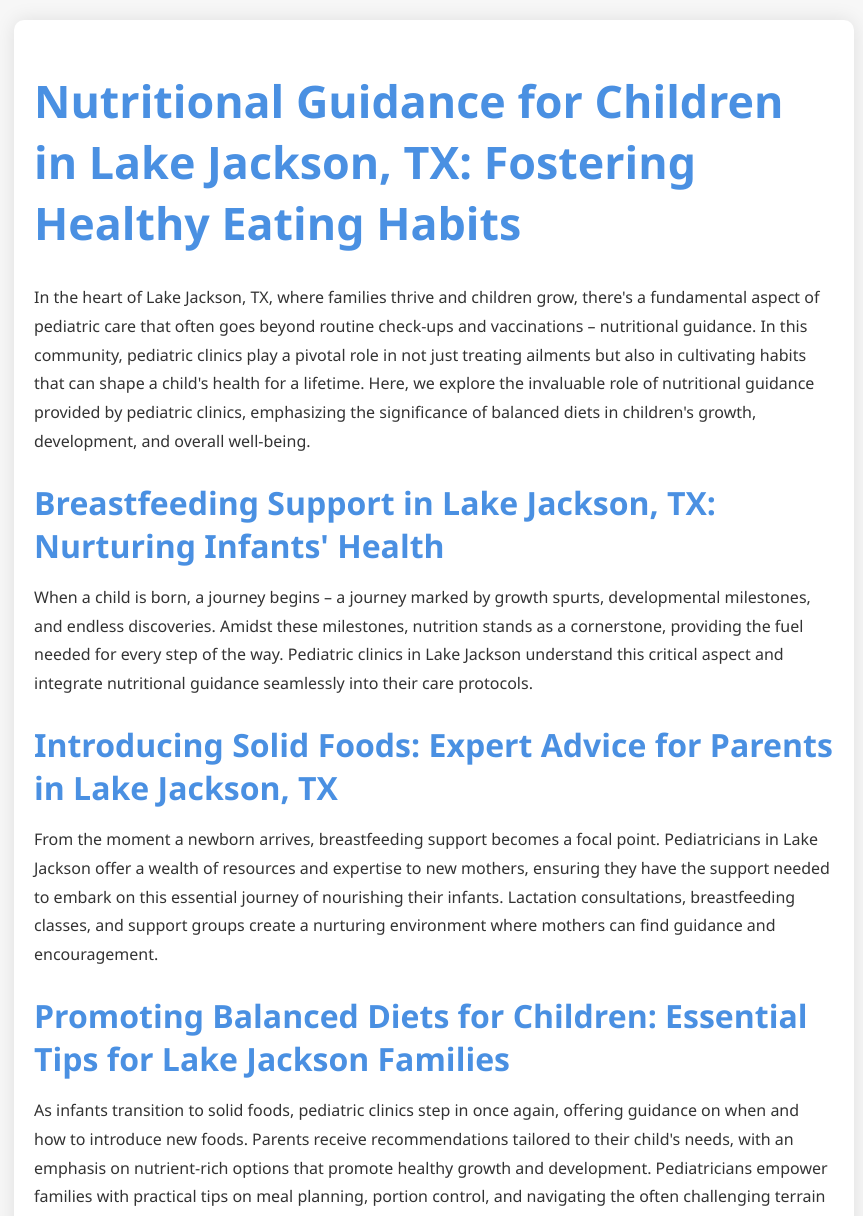
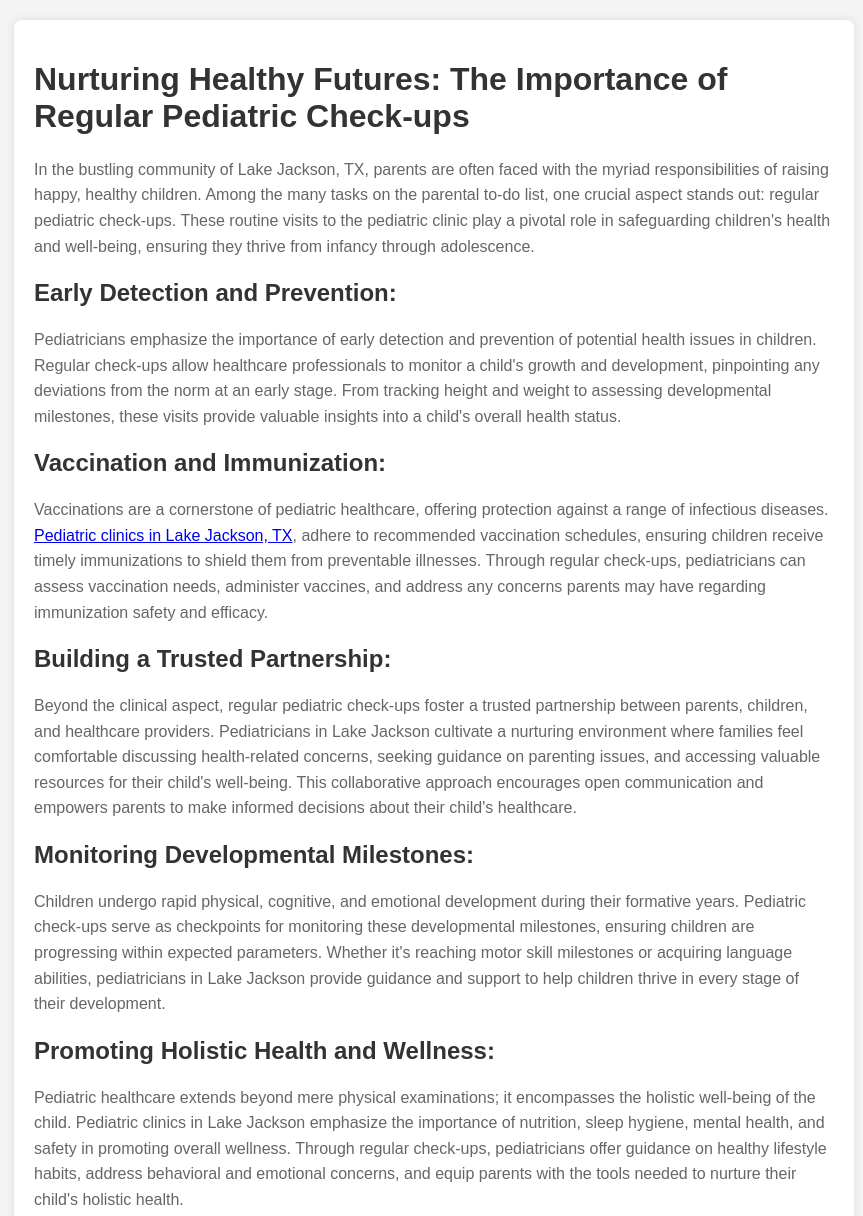
Before and after one commit to amyjcakson123/Pediatric-Care, a plain HTML site: page index.html in a window 1280 px wide. Shown: the top 1216 px of the page, without its empty margins (206-1069 px from the left). Drawn offline with Linux system fonts and the light colour scheme.

Commit message:
Update index.html

```diff
--- a/index.html
+++ b/index.html
@@ -3,85 +3,52 @@
 <head>
     <meta charset="UTF-8">
     <meta name="viewport" content="width=device-width, initial-scale=1.0">
-    <title>Nutritional Guidance for Children in Lake Jackson, TX: Fostering Healthy Eating Habits</title>
+    <title>Nurturing Healthy Futures: The Importance of Regular Pediatric Check-ups</title>
     <style>
         body {
-            font-family: 'Segoe UI', Tahoma, Geneva, Verdana, sans-serif;
+            font-family: Arial, sans-serif;
             margin: 0;
             padding: 0;
-            background-color: #f7f7f7;
-            color: #333333;
+            background-color: #f4f4f4;
         }
         .container {
             max-width: 800px;
             margin: 20px auto;
             padding: 20px;
-            background-color: #ffffff;
-            border-radius: 10px;
-            box-shadow: 0 0 20px rgba(0, 0, 0, 0.1);
+            background-color: #fff;
+            border-radius: 8px;
+            box-shadow: 0 0 10px rgba(0, 0, 0, 0.1);
         }
-        h1 {
-            color: #4a90e2;
-            font-size: 2.8rem;
-            margin-bottom: 30px;
-        }
-        h2 {
-            color: #4a90e2;
-            font-size: 2rem;
-            margin-top: 25px;
-            margin-bottom: 15px;
+        h1, h2, h3 {
+            color: #333;
         }
         p {
-            line-height: 1.8;
-            margin-bottom: 20px;
-        }
-        a {
-            color: #4a90e2;
-            text-decoration: none;
-            transition: color 0.3s ease;
-        }
-        a:hover {
-            color: #3c6ab7;
-        }
-        em {
-            font-style: italic;
-            color: #888888;
-        }
-        .highlight {
-            background-color: #f9f9f9;
-            padding: 10px;
-            border-radius: 5px;
+            line-height: 1.6;
+            color: #666;
         }
     </style>
 </head>
 <body>
     <div class="container">
-        <h1>Nutritional Guidance for Children in Lake Jackson, TX: Fostering Healthy Eating Habits</h1>
-        <p>In the heart of Lake Jackson, TX, where families thrive and children grow, there's a fundamental aspect of pediatric care that often goes beyond routine check-ups and vaccinations – nutritional guidance. In this community, pediatric clinics play a pivotal role in not just treating ailments but also in cultivating habits that can shape a child's health for a lifetime. Here, we explore the invaluable role of nutritional guidance provided by pediatric clinics, emphasizing the significance of balanced diets in children's growth, development, and overall well-being.</p>
+        <h1>Nurturing Healthy Futures: The Importance of Regular Pediatric Check-ups</h1>
+        <p>In the bustling community of Lake Jackson, TX, parents are often faced with the myriad responsibilities of raising happy, healthy children. Among the many tasks on the parental to-do list, one crucial aspect stands out: regular pediatric check-ups. These routine visits to the pediatric clinic play a pivotal role in safeguarding children's health and well-being, ensuring they thrive from infancy through adolescence.</p>
 
-        <h2>Breastfeeding Support in Lake Jackson, TX: Nurturing Infants' Health</h2>
-        <p>When a child is born, a journey begins – a journey marked by growth spurts, developmental milestones, and endless discoveries. Amidst these milestones, nutrition stands as a cornerstone, providing the fuel needed for every step of the way. Pediatric clinics in Lake Jackson understand this critical aspect and integrate nutritional guidance seamlessly into their care protocols.</p>
+        <h2>Early Detection and Prevention:</h2>
+        <p>Pediatricians emphasize the importance of early detection and prevention of potential health issues in children. Regular check-ups allow healthcare professionals to monitor a child's growth and development, pinpointing any deviations from the norm at an early stage. From tracking height and weight to assessing developmental milestones, these visits provide valuable insights into a child's overall health status.</p>
 
-        <h2>Introducing Solid Foods: Expert Advice for Parents in Lake Jackson, TX</h2>
-        <p>From the moment a newborn arrives, breastfeeding support becomes a focal point. Pediatricians in Lake Jackson offer a wealth of resources and expertise to new mothers, ensuring they have the support needed to embark on this essential journey of nourishing their infants. Lactation consultations, breastfeeding classes, and support groups create a nurturing environment where mothers can find guidance and encouragement.</p>
+        <h2>Vaccination and Immunization:</h2>
+        <p>Vaccinations are a cornerstone of pediatric healthcare, offering protection against a range of infectious diseases. <a href="https://kidswayclinic.com/">Pediatric clinics in Lake Jackson, TX</a>, adhere to recommended vaccination schedules, ensuring children receive timely immunizations to shield them from preventable illnesses. Through regular check-ups, pediatricians can assess vaccination needs, administer vaccines, and address any concerns parents may have regarding immunization safety and efficacy.</p>
 
-        <h2>Promoting Balanced Diets for Children: Essential Tips for Lake Jackson Families</h2>
-        <p>As infants transition to solid foods, pediatric clinics step in once again, offering guidance on when and how to introduce new foods. Parents receive recommendations tailored to their child's needs, with an emphasis on nutrient-rich options that promote healthy growth and development. Pediatricians empower families with practical tips on meal planning, portion control, and navigating the often challenging terrain of picky eating.</p>
+        <h2>Building a Trusted Partnership:</h2>
+        <p>Beyond the clinical aspect, regular pediatric check-ups foster a trusted partnership between parents, children, and healthcare providers. Pediatricians in Lake Jackson cultivate a nurturing environment where families feel comfortable discussing health-related concerns, seeking guidance on parenting issues, and accessing valuable resources for their child's well-being. This collaborative approach encourages open communication and empowers parents to make informed decisions about their child's healthcare.</p>
 
-        <h2>Nutrition Education for Families: Empowering Lake Jackson Parents</h2>
-        <p>Balanced diets take center stage in the conversation about children's nutrition. Pediatric clinics in Lake Jackson champion the importance of incorporating a variety of food groups into children's diets, including fruits, vegetables, whole grains, lean proteins, and dairy products. Parents learn how to create meals that are not only nutritious but also appealing to young palates, setting the stage for lifelong healthy eating habits.</p>
+        <h2>Monitoring Developmental Milestones:</h2>
+        <p>Children undergo rapid physical, cognitive, and emotional development during their formative years. Pediatric check-ups serve as checkpoints for monitoring these developmental milestones, ensuring children are progressing within expected parameters. Whether it's reaching motor skill milestones or acquiring language abilities, pediatricians in Lake Jackson provide guidance and support to help children thrive in every stage of their development.</p>
 
-	<h2>Kidswayclinic.com: Your Resource for Pediatric Wellness</h2>
-<p>For comprehensive pediatric care and nutritional guidance in Lake Jackson, TX, individuals are encouraged to visit <a href="kidswayclinic.com">Kidswayclinic.com</a>. The clinic is renowned for its dedication to providing families with the resources and support necessary to foster healthy eating habits and promote overall wellness in children. From offering breastfeeding support to providing expert advice on introducing solid foods, the team of pediatricians and nutritionists at Kidsway Clinic is committed to guiding every individual through their journey. Visitors to the website can explore a plethora of informative articles, resources, and services specifically tailored to meet the nutritional needs of their children.</p>
+        <h2>Promoting Holistic Health and Wellness:</h2>
+        <p>Pediatric healthcare extends beyond mere physical examinations; it encompasses the holistic well-being of the child. Pediatric clinics in Lake Jackson emphasize the importance of nutrition, sleep hygiene, mental health, and safety in promoting overall wellness. Through regular check-ups, pediatricians offer guidance on healthy lifestyle habits, address behavioral and emotional concerns, and equip parents with the tools needed to nurture their child's holistic health.</p>
 
-        <h2>Preventing Childhood Obesity in Lake Jackson, TX: Strategies for Healthier Futures</h2>
-        <p>In the fight against childhood obesity, <a href="kidswayclinic.com">pediatric clinics</a> serve as allies, offering guidance on prevention through promoting healthy eating habits and physical activity. By addressing nutritional needs early on, pediatricians help lay the foundation for a lifetime of good health, reducing the risk of obesity-related health problems down the road.</p>
-
-        <h2>Collaborating for Comprehensive Nutritional Guidance: Lake Jackson's Pediatric Clinics and Dietitians</h2>
-        <p>Collaboration is key in providing comprehensive nutritional guidance. Pediatric clinics often work hand in hand with registered dietitians to address complex nutritional issues and provide specialized services to families in need. Together, they form a formidable team dedicated to ensuring every child receives the nourishment they need to thrive.</p>
-
-        <h2>Community Outreach and Advocacy: Promoting Healthy Eating in Lake Jackson, TX</h2>
-        <p>Beyond the walls of pediatric clinics, community outreach and advocacy initiatives further amplify the message of healthy eating. Through partnerships with schools, community organizations, and local businesses, pediatricians extend their reach, advocating for policies and programs that support access to nutritious foods and nutrition education for all children in Lake Jackson.</p>
+        <p><em>In conclusion, regular pediatric check-ups are not just appointments on a calendar; they are vital investments in a child's future. In Lake Jackson, TX, pediatric clinics play an indispensable role in safeguarding the health and well-being of the community's youngest members. By prioritizing regular check-ups, parents demonstrate their commitment to nurturing healthy futures for their children, laying the foundation for a lifetime of wellness and vitality.</em></p>
     </div>
 </body>
 </html>
```
